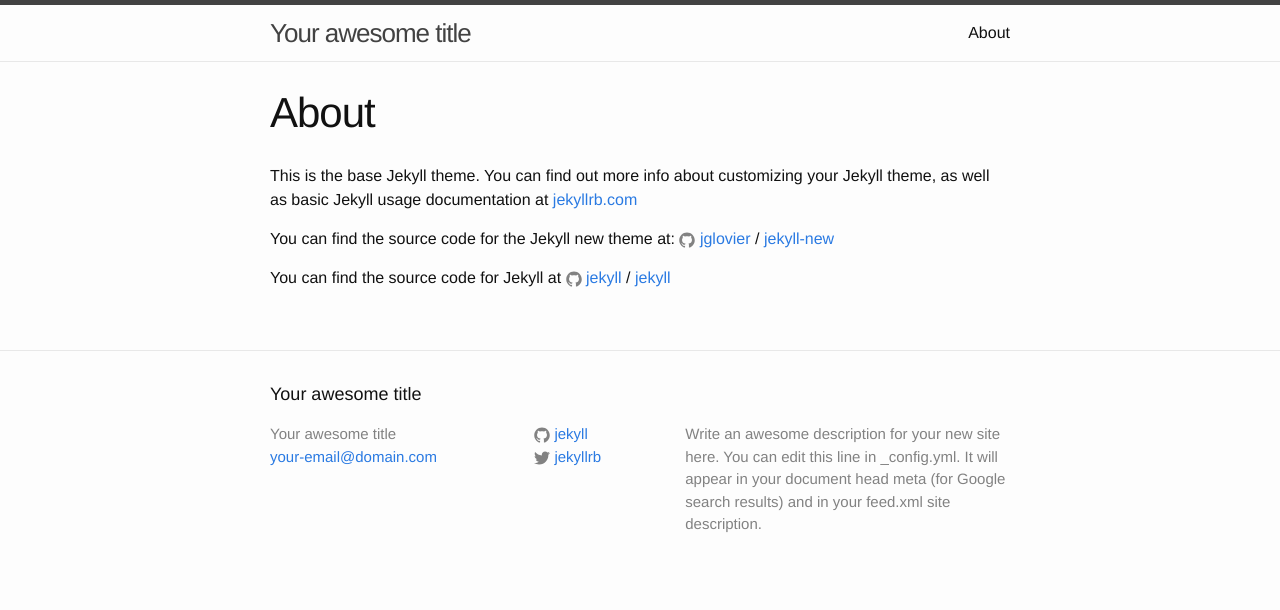
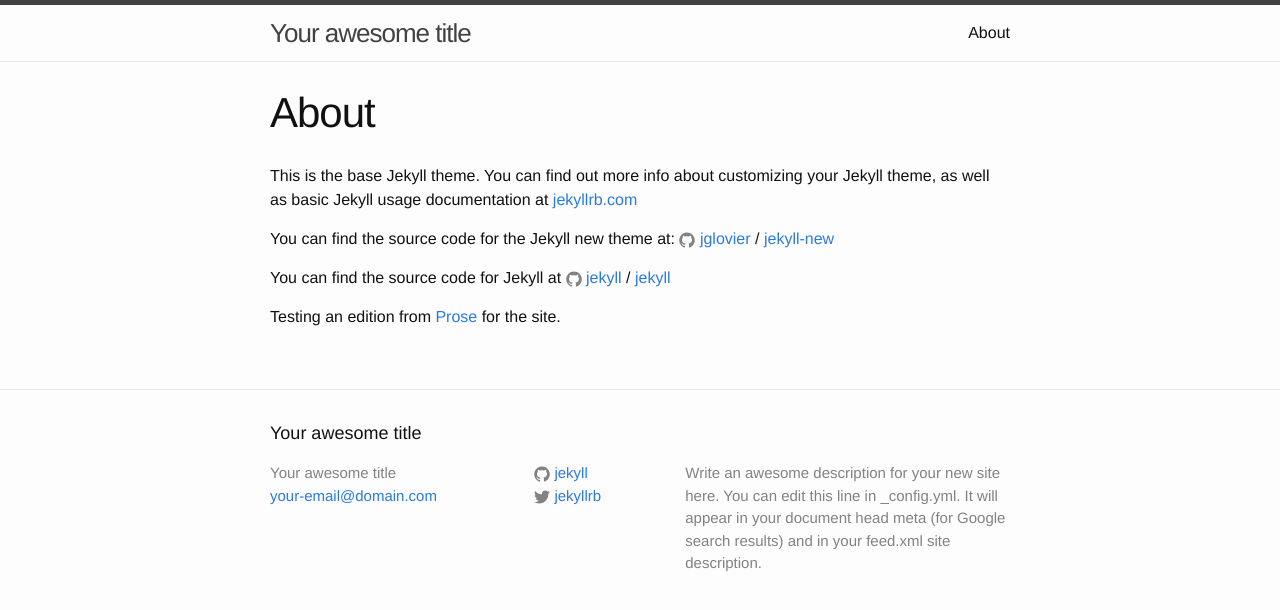
Before and after one commit to spalladino/jekyll-test, a Jekyll site: the page built from about.md, in a window 1280 px wide. Shown: the top 610 px of the page. Built offline with Jekyll 4.4.1, drawn with Linux system fonts in a browser that asks for light colours.

Commit message:
Updated about.md

```diff
--- a/about.md
+++ b/about.md
@@ -13,3 +15,5 @@ You can find the source code for the Jekyll new theme at:
 You can find the source code for Jekyll at
 {% include icon-github.html username="jekyll" %} /
 [jekyll](https://github.com/jekyll/jekyll)
+
+Testing an edition from [Prose](prose.io) for the site.
```
Also changed, not shown: other parts of about.md (+2 -0 lines).
